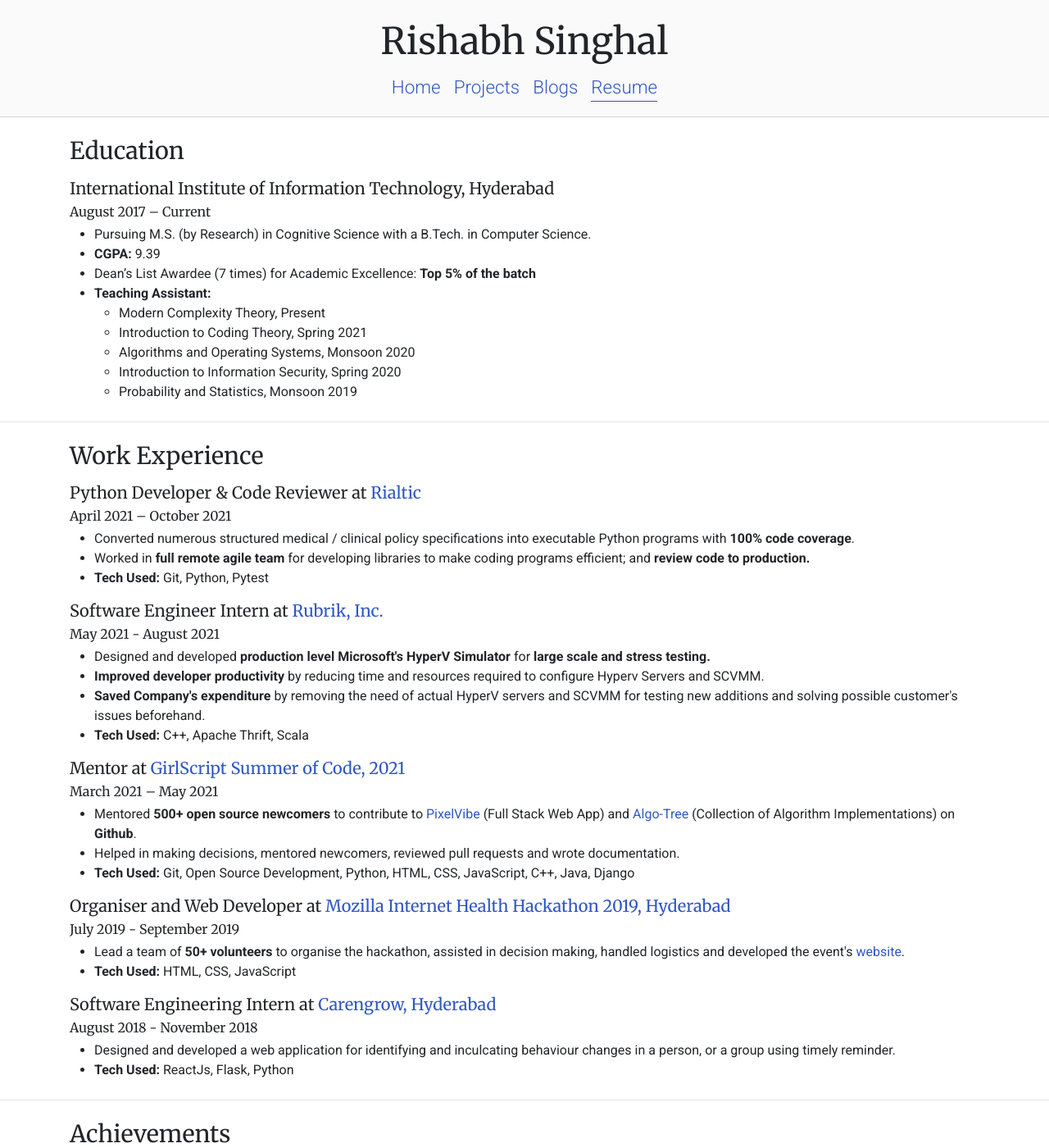
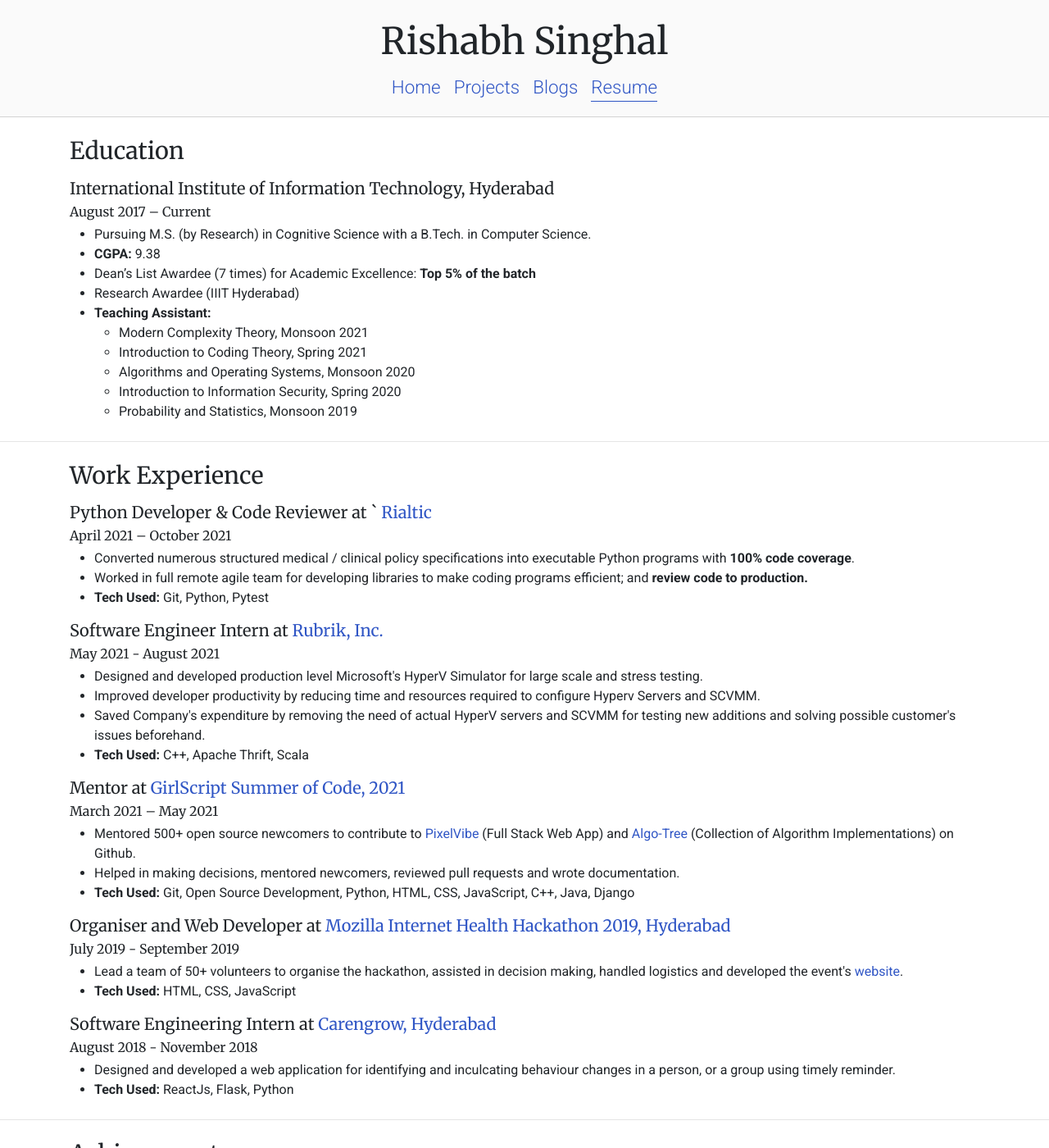
Before and after one commit to rish-singhal/rish-singhal.github.io, a Jekyll site: the page built from pages/resume.html, in a window 1280 px wide and 1400 px high. Shown: the whole window at 82% size. Built offline with Jekyll 4.4.1, drawn with Linux system fonts in a browser that asks for light colours; nearby versions of some CDN libraries; some of the changed text lies outside the part shown.

Commit message:
Update Resume

```diff
--- a/pages/resume.html
+++ b/pages/resume.html
@@ -13,15 +13,18 @@
       Pursuing M.S. (by Research) in Cognitive Science with a B.Tech. in Computer Science.
     </li>
     <li>
-      <b>CGPA:</b> 9.39
+      <b>CGPA:</b> 9.38
     </li>
     <li>
       Dean’s List Awardee (7 times) for Academic Excellence: <b>Top 5% of the batch</b>
     </li>
     <li>
+      Research Awardee (IIIT Hyderabad)
+    </li>
+    <li>
       <b>Teaching Assistant:</b>
       <ul>
-        <li>Modern Complexity Theory, Present</li>
+        <li>Modern Complexity Theory, Monsoon 2021</li>
         <li>Introduction to Coding Theory, Spring 2021</li>
         <li>Algorithms and Operating Systems, Monsoon 2020</li>
         <li>Introduction to Information Security, Spring 2020</li>
@@ -37,7 +40,7 @@
   <h2>Work Experience</h2>
 
   <h4>
-    Python Developer & Code Reviewer at <a href="https://www.rialtic.io"> Rialtic </a>
+    Python Developer & Code Reviewer at `<a href="https://www.rialtic.io"> Rialtic </a>
   </h4>
   <p class="dates">April 2021 – October 2021</p>
   <ul>
@@ -45,7 +48,7 @@
       Converted numerous structured medical / clinical policy specifications into executable Python programs with <b>100% code coverage</b>.
     </li>
     <li>
-      Worked in <b>full remote agile team</b> for developing libraries to make coding programs efficient; and <b>review code to production.</b>
+      Worked in full remote agile team for developing libraries to make coding programs efficient; and <b>review code to production.</b>
     </li>
     <li>
       <b>Tech Used:</b>  Git, Python, Pytest
@@ -58,12 +61,12 @@
   <p class="dates">May 2021 - August 2021</p>
   <ul>
     <li>
-      Designed and developed <b>production level Microsoft's HyperV Simulator</b> for <b>large scale and stress testing.</b>
+      Designed and developed production level Microsoft's HyperV Simulator for large scale and stress testing.
     </li>
     <li>
-      <b>Improved developer productivity</b> by reducing time and resources required to configure Hyperv Servers and SCVMM.
+      Improved developer productivity by reducing time and resources required to configure Hyperv Servers and SCVMM.
     <li>
-      <b>Saved Company's expenditure</b> by removing the need of actual HyperV servers and SCVMM for testing new additions and solving possible customer's issues beforehand.
+      Saved Company's expenditure by removing the need of actual HyperV servers and SCVMM for testing new additions and solving possible customer's issues beforehand.
     </li>
     <li>
       <b>Tech Used:</b> C++, Apache Thrift, Scala
@@ -76,7 +79,7 @@
   <p class="dates">March 2021 – May 2021</p>
   <ul>
     <li>
-      Mentored <b>500+ open source newcomers</b> to contribute to <a href="https://github.com/FOSS-Cell-GECPKD/pixelvibe">PixelVibe</a> (Full Stack Web App) and <a href="https://github.com/Algo-Phantoms/Algo-Tree">Algo-Tree</a> (Collection of Algorithm Implementations) on <b>Github</b>.
+      Mentored 500+ open source newcomers to contribute to <a href="https://github.com/FOSS-Cell-GECPKD/pixelvibe">PixelVibe</a> (Full Stack Web App) and <a href="https://github.com/Algo-Phantoms/Algo-Tree">Algo-Tree</a> (Collection of Algorithm Implementations) on Github.
     </li>
     <li>
       Helped in making decisions, mentored newcomers, reviewed pull requests and wrote documentation.
@@ -92,7 +95,7 @@
   <p class="dates">July 2019 - September 2019</p>
   <ul>
     <li>
-      Lead a team of <b>50+ volunteers</b> to organise the hackathon, assisted in decision making, handled logistics and developed the event's <a href ="https://internet-health.gitlab.io/hyderabad/">website</a>.
+      Lead a team of 50+ volunteers to organise the hackathon, assisted in decision making, handled logistics and developed the event's <a href ="https://internet-health.gitlab.io/hyderabad/">website</a>.
     </li>
     <li>
       <b>Tech Used:</b> HTML, CSS, JavaScript
@@ -146,14 +149,13 @@
     </li>
     <li><b>Facebook Hacker Cup:</b> Ranked 199/32,000 at Qualification Round (2020)</li>
     <li>
-      ACM ICPC 2020 Regionalist
+      <b>ACM ICPC 2020 Regionalist</b>
     </li>
   </ul>
 </section>
 <hr />
   <section class="container">
   <h2>Extra Curricular</h2>
-
   <ul>
     <li>
       <a href="https://aaai.org/Conferences/AAAI-21/">AAAI ’21</a> Student Volunteer
@@ -161,6 +163,9 @@
     <li>
       Member of Mozilla Telangana Group
     </li>
+    <li>
+      Technical Blogger: <a href="https://rish-singhal.github.io/blogs">RishBlogs</a>
+    </li>
   </ul>
 
 </section>
```
